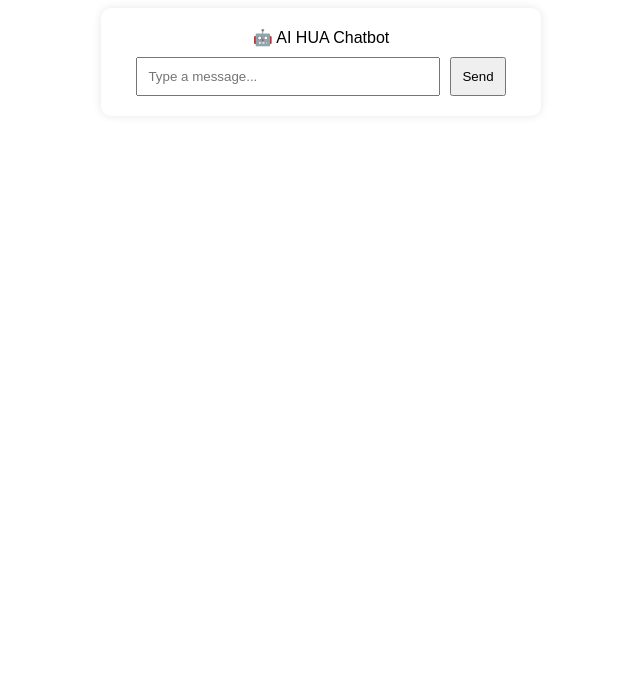
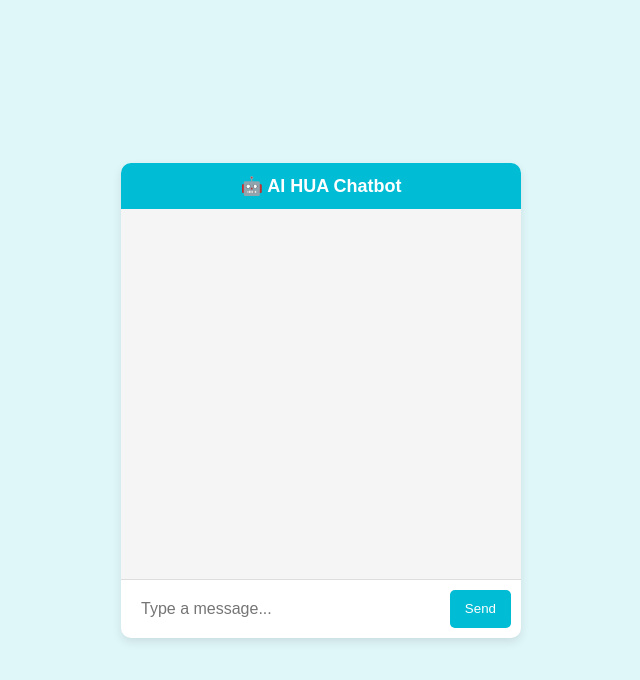
Before and after one commit to GioMeli/HUA-AI-ChatBot, a React (Create React App) app in the folder frontend/: page / in a window 1280 px wide. Shown: the top 680 px of the page, without its empty margins (319-959 px from the left). Built offline with nearby package versions, Linux system fonts and the light colour scheme.

Commit message:
Update styles.css

```diff
--- a/frontend/src/styles.css
+++ b/frontend/src/styles.css
@@ -1,24 +1,89 @@
+/* General Page Styling */
 body {
-  font-family: Arial, sans-serif;
+  font-family: "Arial", sans-serif;
+  background-color: #e0f7fa; /* Light Sky Blue */
+  display: flex;
+  justify-content: center;
+  align-items: center;
+  height: 100vh;
+  margin: 0;
+}
+
+/* Chat Container */
+.chat-container {
+  width: 400px;
+  background: white;
+  border-radius: 10px;
+  box-shadow: 0px 4px 10px rgba(0, 0, 0, 0.1);
+  display: flex;
+  flex-direction: column;
+  overflow: hidden;
+}
+
+/* Header */
+.chat-header {
+  background: #00bcd4; /* Deep Sky Blue */
+  color: white;
   text-align: center;
+  padding: 12px;
+  font-size: 18px;
+  font-weight: bold;
 }
-.chat-container {
-  max-width: 400px;
-  margin: auto;
-  padding: 20px;
-  border-radius: 10px;
-  box-shadow: 0 0 10px rgba(0, 0, 0, 0.1);
+
+/* Chat Box */
+.chat-box {
+  height: 350px;
+  overflow-y: auto;
+  padding: 10px;
+  display: flex;
+  flex-direction: column;
+  background: #f5f5f5;
 }
-.chat-box {
-  max-height: 300px;
-  overflow-y: auto;
-  margin-bottom: 10px;
+
+/* Chat Messages */
+.message {
+  padding: 10px;
+  margin: 5px;
+  border-radius: 8px;
+  max-width: 75%;
 }
-input {
-  width: 70%;
+
+.user {
+  background-color: #80deea; /* Lighter Blue for User */
+  align-self: flex-end;
+}
+
+.bot {
+  background-color: #e1f5fe; /* Light Blue for Bot */
+  align-self: flex-start;
+}
+
+/* Chat Input */
+.chat-input {
+  display: flex;
   padding: 10px;
+  border-top: 1px solid #ddd;
 }
-button {
+
+.chat-input input {
+  flex: 1;
   padding: 10px;
+  border: none;
+  outline: none;
+  border-radius: 5px;
+  font-size: 16px;
+}
+
+.chat-input button {
+  background: #00bcd4;
+  color: white;
+  border: none;
+  padding: 8px 15px;
   margin-left: 10px;
+  border-radius: 5px;
+  cursor: pointer;
 }
+
+.chat-input button:hover {
+  background: #0097a7;
+}
```
